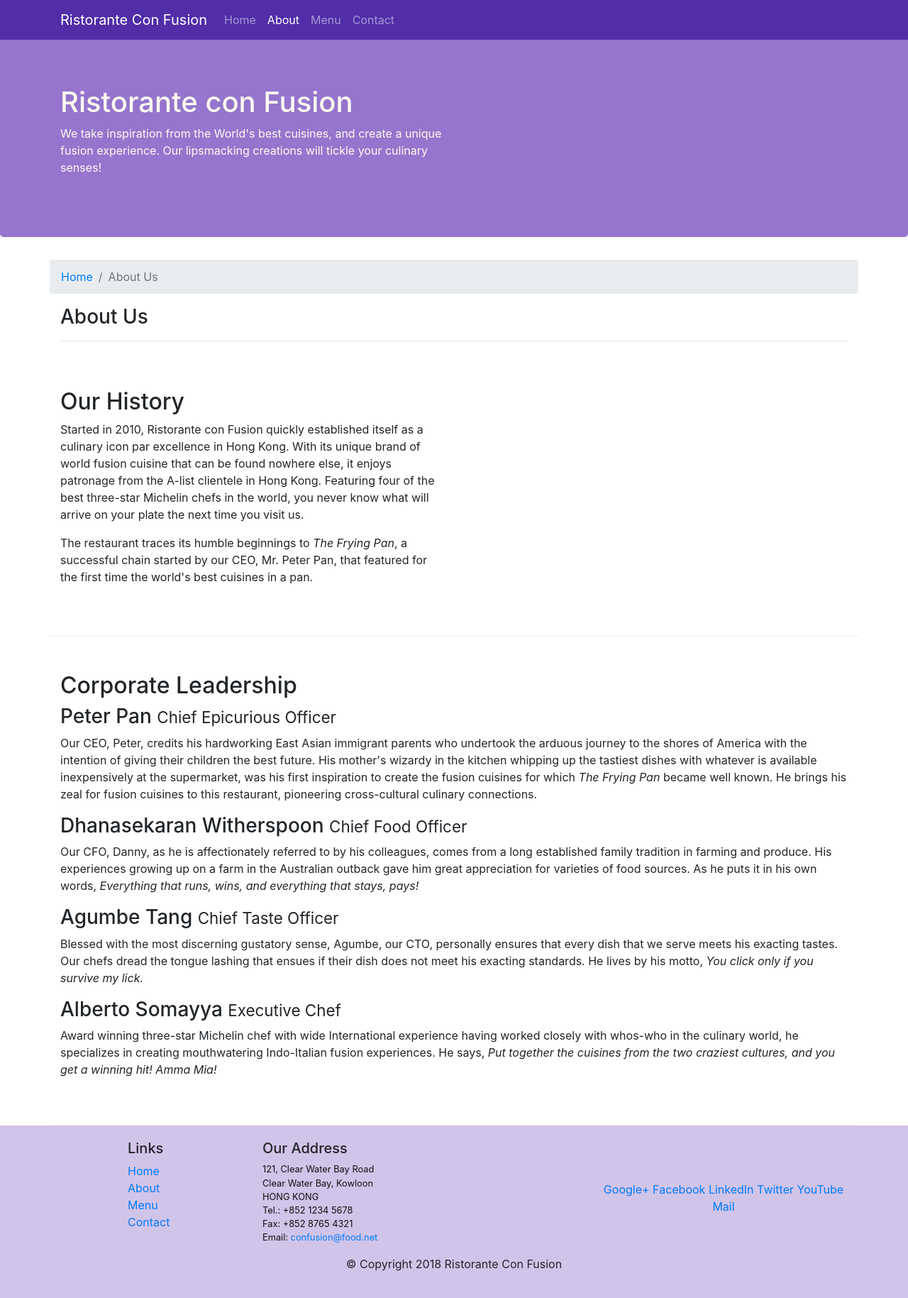
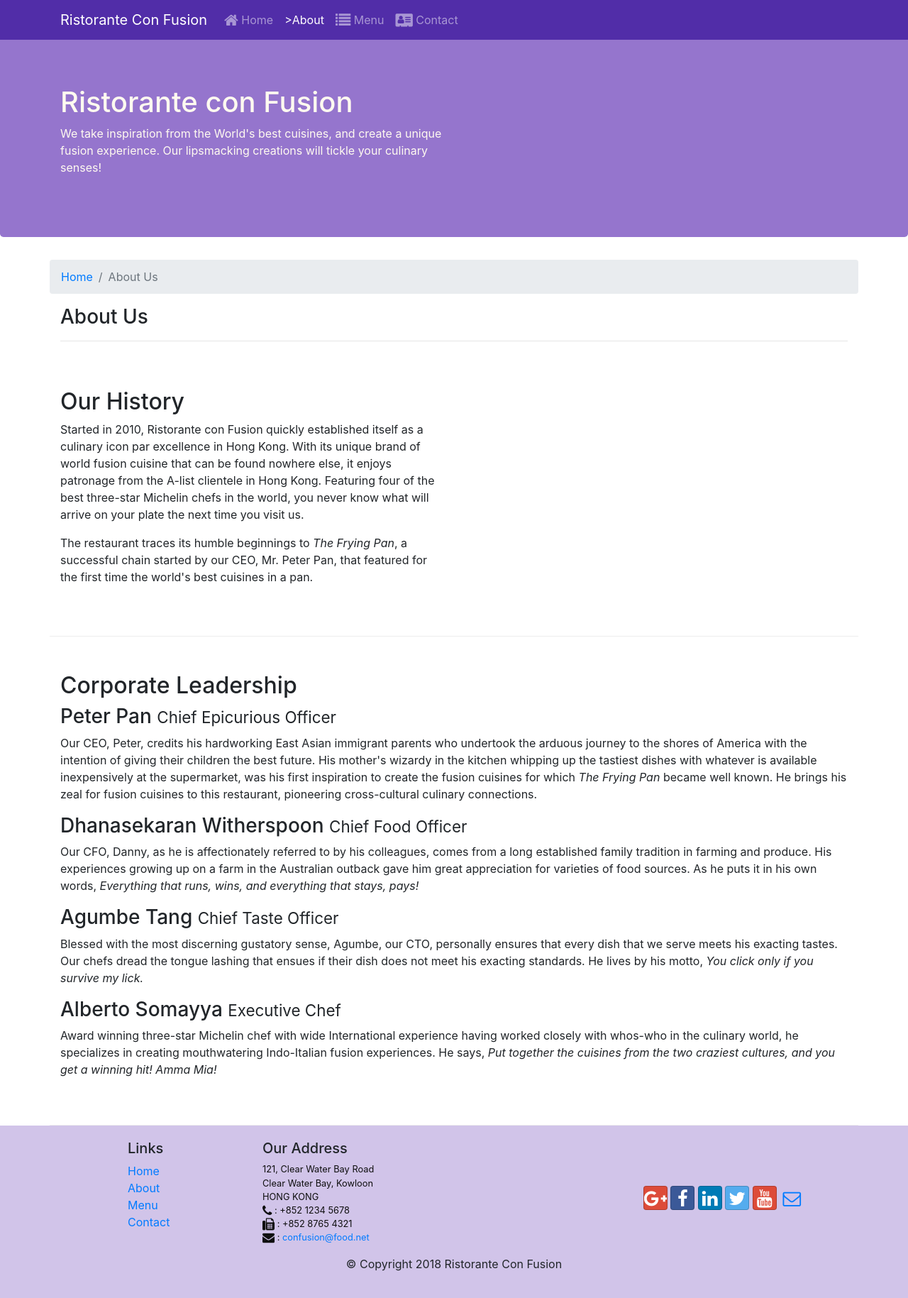
Before and after one commit to PayalGhosh/Restaurant-front-end-design, a website: page aboutus.html in a window 1280 px wide. Shown: the whole page at 71% size. Drawn offline with nearby package versions, Linux system fonts and the light colour scheme.

Commit message:
Icon Fonts

```diff
--- a/aboutus.html
+++ b/aboutus.html
@@ -10,7 +10,8 @@
 
     <!-- Bootstrap CSS -->
     <link rel="stylesheet" href="node_modules/bootstrap/dist/css/bootstrap.min.css">
-
+    <link rel="stylesheet" href="node_modules/font-awesome/css/font-awesome.min.css">
+    <link rel="stylesheet" href="node_modules/bootstrap-social/bootstrap-social.css">
     <title>Ristorante Con Fusion: About Us</title>
 
 </head>
@@ -25,10 +26,10 @@
             <a class="navbar-brand" href="./index.html">Ristorante Con Fusion</a>
             <div class="collapse navbar-collapse" id="Navbar">
                 <ul class="navbar-nav mr-auto">
-                    <li class="nav-item"><a class="nav-link" href="./index.html">Home</a></li>
-                    <li class="nav-item active"><a class="nav-link" href="#">About</a></li>
-                    <li class="nav-item"><a class="nav-link" href="#">Menu</a></li>
-                    <li class="nav-item"><a class="nav-link" href="#">Contact</a></li>
+                    <li class="nav-item"><a class="nav-link" href="./index.html"><span class="fa fa-home fa-lg"></span> Home</a></li>
+                    <li class="nav-item active"><a class="nav-link" href="#"<span class="fa fa-info fa-lg"></span> >About</a></li>
+                    <li class="nav-item"><a class="nav-link" href="#"><span class="fa fa-list fa-lg"></span> Menu</a></li>
+                    <li class="nav-item"><a class="nav-link" href="#"><span class="fa fa-address-card fa-lg"></span> Contact</a></li>
                 </ul>
             </div>
         </div>
@@ -105,19 +106,19 @@
 		              121, Clear Water Bay Road<br>
 		              Clear Water Bay, Kowloon<br>
 		              HONG KONG<br>
-		              Tel.: +852 1234 5678<br>
-		              Fax: +852 8765 4321<br>
-		              Email: <a href="mailto:confusion@food.net">confusion@food.net</a>
+		              <span class="fa fa-phone fa-lg"></span> : +852 1234 5678<br>
+		              <span class="fa fa-fax fa-lg"></span> : +852 8765 4321<br>
+		              <span class="fa fa-envelope fa-lg"></span> : <a href="mailto:confusion@food.net">confusion@food.net</a>
 		           </address>
                 </div>
                 <div class="col-12 col-sm-4 align-self-center">
                     <div class="text-center">
-                        <a href="http://google.com/+">Google+</a>
-                        <a href="http://www.facebook.com/profile.php?id=">Facebook</a>
-                        <a href="http://www.linkedin.com/in/">LinkedIn</a>
-                        <a href="http://twitter.com/">Twitter</a>
-                        <a href="http://youtube.com/">YouTube</a>
-                        <a href="mailto:">Mail</a>
+                        <a class="btn btn-social-icon btn-google" href="http://google.com/+"><i class="fa fa-google-plus"></i></a>
+                        <a class="btn btn-social-icon btn-facebook" href="http://www.facebook.com/profile.php?id="><i class="fa fa-facebook"></i></a>
+                        <a class="btn btn-social-icon btn-linkedin" href="http://www.linkedin.com/in/"><i class="fa fa-linkedin"></i></a>
+                        <a class="btn btn-social-icon btn-twitter" href="http://twitter.com/"><i class="fa fa-twitter"></i></a>
+                        <a class="btn btn-social-icon btn-google" href="http://youtube.com/"><i class="fa fa-youtube"></i></a>
+                        <a class="btn btn-social-icon" href="mailto:"><i class="fa fa-envelope-o"></i></a>
                     </div>
                 </div>
            </div>
--- a/package.json
+++ b/package.json
@@ -15,6 +15,8 @@
   },
   "dependencies": {
     "bootstrap": "^4.0.0",
+    "bootstrap-social": "^5.1.1",
+    "font-awesome": "^4.7.0",
     "jquery": "^3.3.1",
     "popper.js": "^1.12.9"
   }
```
Also changed, not shown: index.html (+15 -13 lines), 1 other file.
